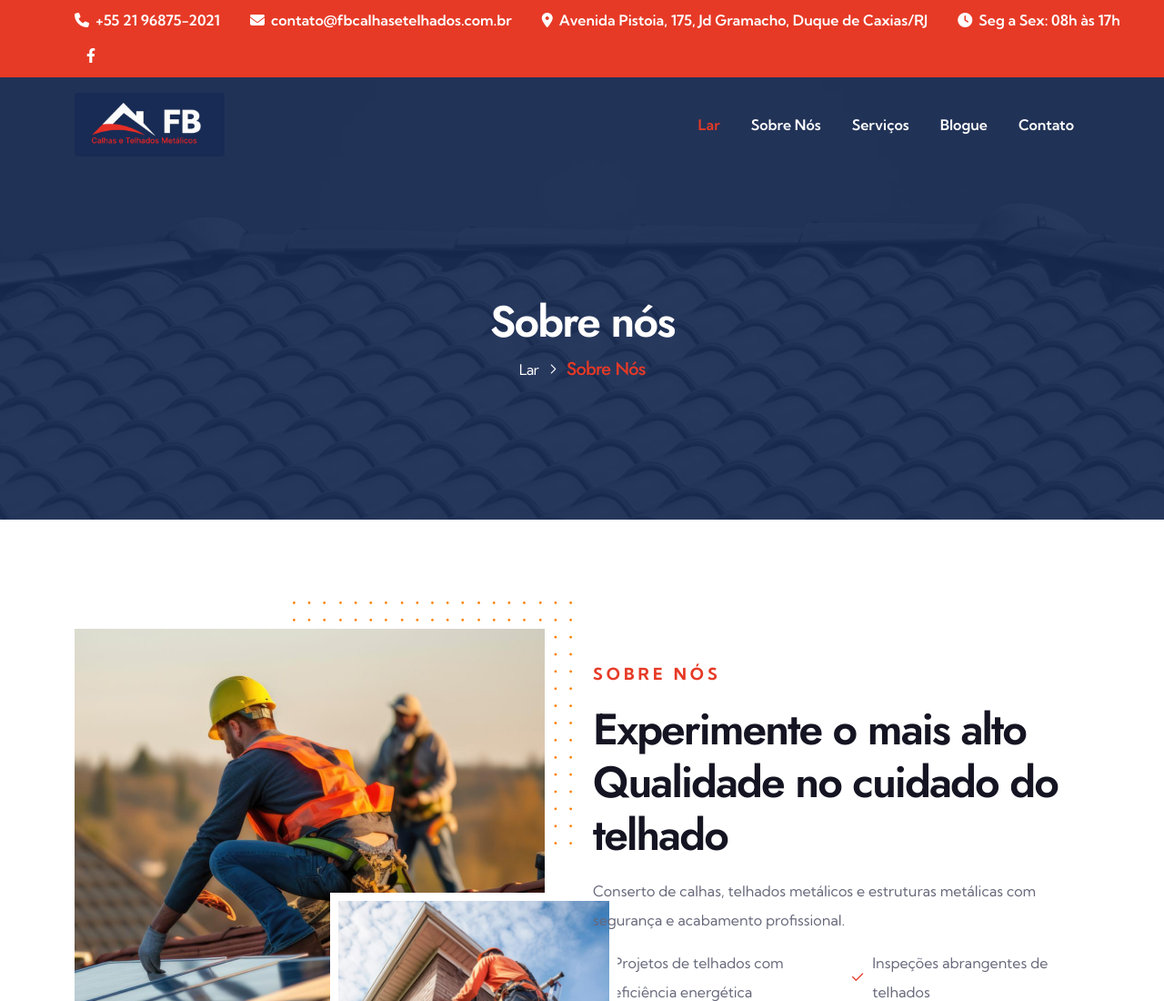
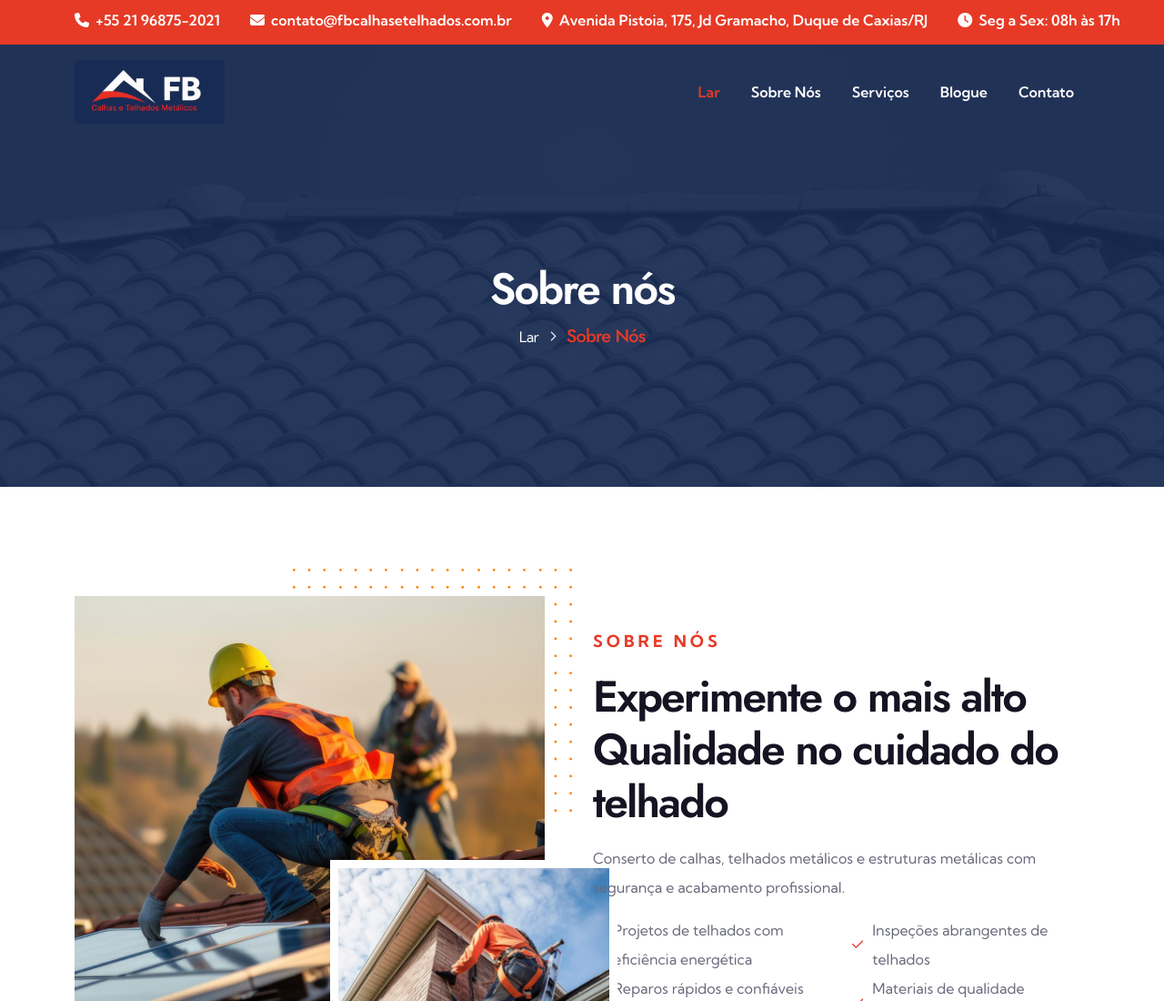
Before and after one commit to alexis-developers/FS-Calhas-e-Telhados, a plain HTML site: page about.html in a window 1280 px wide. Shown: the top 1100 px of the page at 91% size. Drawn offline with Linux system fonts and the light colour scheme.

Commit message:
Remove Facebook da barra superior

```diff
--- a/about.html
+++ b/about.html
@@ -61,7 +61,7 @@
 </div>
 <div class="header-top-info">
 <div class="te-social-profile">
-<a href="#"><i class="fa-brands fa-facebook-f"></i></a>
+
 <a href="#"><i class="fa-brands fa-twitter"></i></a>
 <a href="#"><i class="fa-brands fa-linkedin-in"></i></a>
 <a href="#"><i class="fa-brands fa-youtube"></i></a>
```
Also changed, not shown: blog-details.html (+1 -1 lines), blog.html (+1 -1 lines), contact.html (+1 -1 lines), index-2.html (+1 -1 lines), index-3.html (+1 -1 lines), index-4.html (+1 -1 lines), index04b9.html (+1 -1 lines), service-details.html (+1 -1 lines), service.html (+1 -1 lines), team-details.html (+1 -1 lines), team-member.html (+1 -1 lines).
